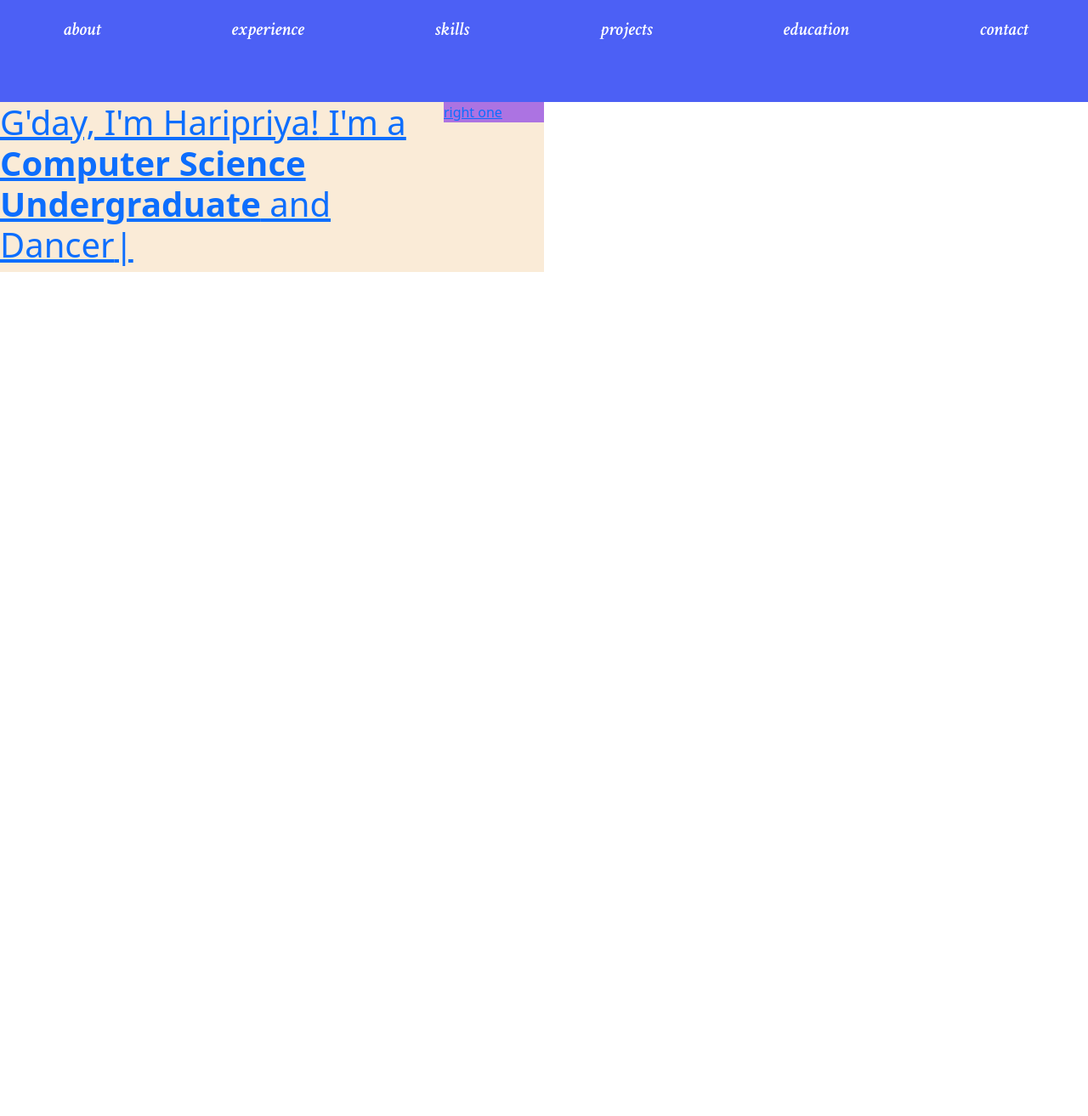
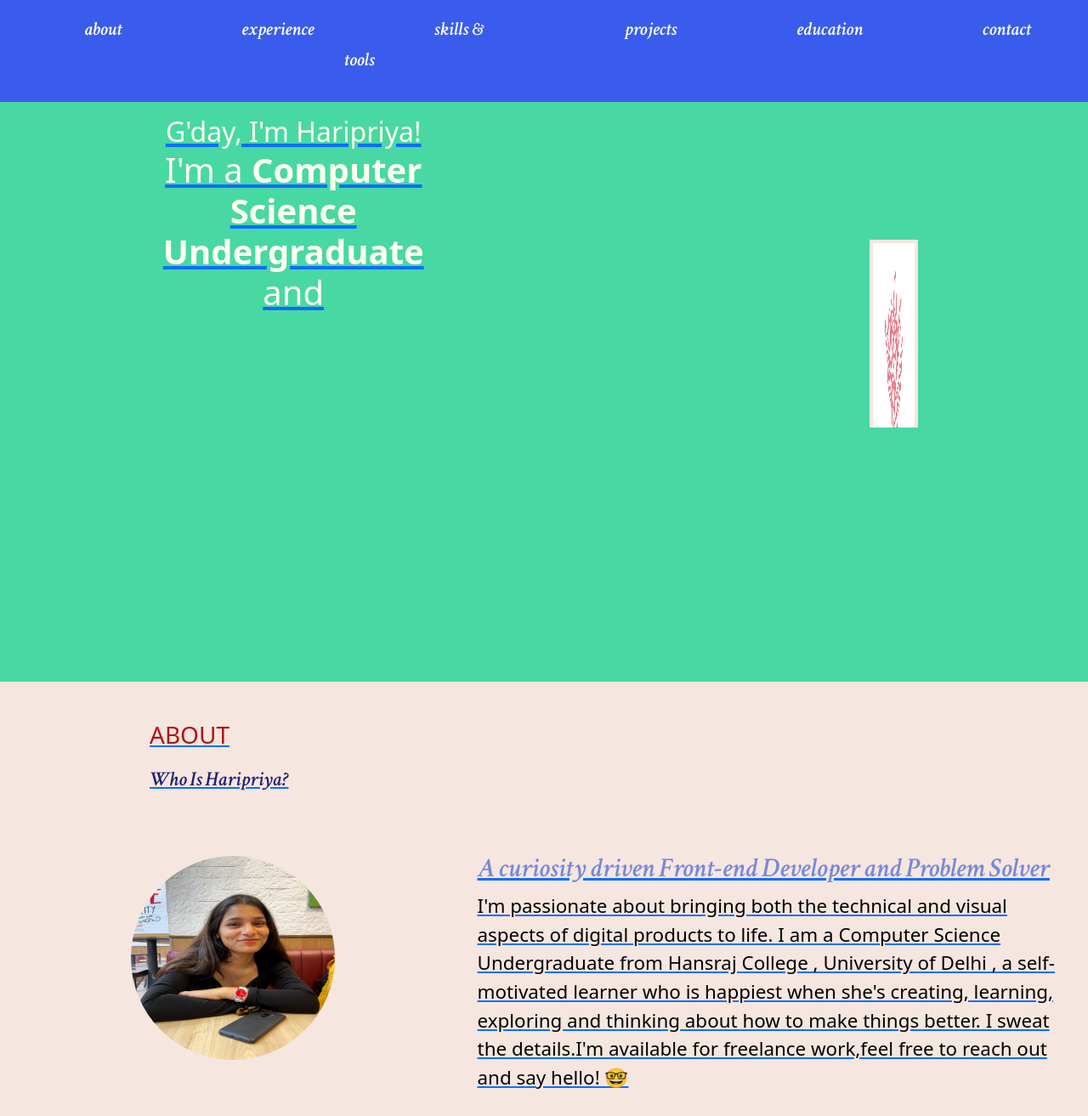
Before and after one commit to haripriya1909/portfolio, a plain HTML site: page docs/index.html in a window 1280 px wide. Shown: the whole page at 85% size. Before the commit the page ends 800 px from the top, so only its background shows below. Drawn offline with nearby package versions, Linux system fonts and the light colour scheme.

Commit message:
homwpage and about

```diff
--- a/docs/index.html
+++ b/docs/index.html
@@ -10,16 +10,16 @@
         <!-- bootstrap link -->
         <link href="https://cdn.jsdelivr.net/npm/bootstrap@5.0.2/dist/css/bootstrap.min.css" rel="stylesheet" integrity="sha384-EVSTQN3/azprG1Anm3QDgpJLIm9Nao0Yz1ztcQTwFspd3yD65VohhpuuCOmLASjC" crossorigin="anonymous">
     </head>
+
     <body>
-        <!-- <div class="main"> -->
-    <div class="homepage d-block">
+<div class="main d-md-flex flex-md-column">
         <div class="nav-part d-md-flex">
         <nav id="desktop-nav">
             <div class = "desktop-nav1 d-flex flex-row-reverse">
                 <ul class="nav-links d-flex">
-                    <li id="li1"><a href="#about">About</ a></li>
+                    <li id="li1"><a href=".about">About</ a></li>
                     <li id="li1"><a href="#experience">Experience</ a> </li>
-                    <li id="li1"><a href="#skills">Skills</ a> </li>
+                    <li id="li1"><a href="#skills">Skills &amp; tools</ a> </li>
                     <li id="li1"><a href="#projects">Projects</ a>  </li>
                     <li id="li1"><a href="#education">Education</ a>  </li>
                     <li id="li1"><a href="#contact">Contact</ a>  </li>
@@ -28,7 +28,7 @@
         </nav>
         <nav id="mobile-nav" >
         <div class = "hamburger" >
-            <div class="hamburger-icon d-flex flex-md-column" onclick="toggleMenu()">
+            <div class="hamburger-icon d-flex flex-md-column" onclick15204441="toggleMenu()">
                 <span></span>
                 <span></span>
                 <span></span>
@@ -37,7 +37,7 @@
             <ul class="nav-links d-md-flex flex-md-column p-2-md">
                 <li id="li1"><a href="#about"  onclick="toggleMenu()">About</ a></li>
                 <li id="li1"><a href="#experience"  onclick="toggleMenu()">Experience</ a> </li>
-                <li id="li1"><a href="#skills"  onclick="toggleMenu()">Skills</ a> </li>
+                <li id="li1"><a href="#skills"  onclick="toggleMenu()">Skill & tools</ a> </li>
                 <li id="li1"><a href="#projects"  onclick="toggleMenu()">Projects</ a>  </li>
                 <li id="li1"><a href="#education"  onclick="toggleMenu()">Education</ a>  </li>
                 <li id="li1"><a href="#contact"  onclick="toggleMenu()">Contact</ a>  </li>
@@ -46,21 +46,37 @@
         </div>
         </nav>
     </div>
-    <div class="intro d-md-flex">
-            <h1 d-md-flex >
-                <span class="gday no-underline">G'day, I'm Haripriya!</span>
-                I'm a <b>Computer Science Undergraduate</b>
-                and
+    <div class="homepage d-block"></div>
+     <div class="intro d-md-flex text-center p - 3">
+            <h1 class="h1-md d-block">
+                <span class="gday fs-2">G'day, I'm Haripriya!</span><br>
+                <p>I'm a <b d-inline>Computer Science Undergraduate</b><br>
+                and</p>
                 <span id="element"></span>
-                </h1>
-                <div class="right d-md-flex p-2-md">
-                    right one
-                </div>
+            </h1>
+                    <div class="flower"><img src="files/images.jpeg"class="img-fluid" ></div>
     </div>
     </div>
-    <div class="about">
-        <div id="about"></div>
-    </div>
+    <div class="about_sec d-md-flex flex-md-column" >
+        <div class="head d-md-flex flex-md-column p-5">
+            <h3 class="h3">ABOUT</h3>
+            <h4 class="h4">Who is Haripriya?</h4>
+        </div>
+        <div class="about d-md-flex flex-md-row" >
+          <div  class="left_sec d-md-flex">
+            <div class="pic d-md-flex mx-auto p-1">
+                <img src="files/DSC_0215.JPG " class="img-fluid">
+            </div>
+          </div>
+            <div class="right_sec text-start">
+                <h4>A curiosity driven Front-end Developer and Problem Solver</h4>
+                <p>I'm passionate about bringing both the technical and visual aspects of digital products to life.
+                    I am a Computer Science Undergraduate from <span>Hansraj College , University of Delhi</span> ,
+                    a self-motivated learner who is happiest when she's creating, learning, exploring and thinking about how to make things better.
+                    I sweat the details.I'm available for freelance work,feel free to reach out and say hello! &#129299</p>
+            </div>
+        </div>
+   </div>
 
     <div id="experience"></div>
     <div id="skills"></div>
@@ -68,7 +84,7 @@
     <div id="education"></div>
     <div id="contact"></div>
 
-<!-- </div> -->
+</div>
 
 
 
@@ -82,10 +98,11 @@
   <!-- Setup and start animation! -->
   <script>
     var typed = new Typed('#element', {
-      strings: ['Web developer.', 'Italian food maker.' , ' Dancer.', 'optimist.', 'Traveller.','Marvel movies fan.'],
-      typeSpeed: 50,
+      strings: ['Web developer. &#128421;', 'Problem Solver.&#128511;' , 'Italian food maker. &#127860;' , ' Dancer.&#128131;', 'optimist.&#128330;', 'Traveller.&#127956;','Superhero movies fan.&#128165;'],
+      typeSpeed: 60,
       fadeOut: true,
-      loop:true
+      loop:true,
+      showCursor:false
     });
   </script>
 </body>
--- a/docs/script.js
+++ b/docs/script.js
@@ -3,6 +3,7 @@ function toggleMenu()
     var x = document.getElementsByClassName("hamburger");
     if(x.style.display == "flex"){
         x.style.display = "none";
+
     }
     else{
         x.style.display = "block";
--- a/docs/style.css
+++ b/docs/style.css
@@ -2,29 +2,24 @@
 @import url('https://fonts.googleapis.com/css2?family=Mada:wght@400;500;600&family=Poppins:wght@300;400;500;600&display=swap');
 @import url('https://fonts.googleapis.com/css2?family=Crimson+Text:ital,wght@1,600&family=Mada:wght@400;500;600&family=Poppins:wght@300;400;500;600&display=swap');
 
-body {
-    font-family: 'Poppins', sans-serif;
-}
 html , body{
     height: 100%;
     margin: 0;
     padding: 0;
-}
-span{
-    text-decoration: none;
+    font-family: "Mada", sans-serif;
 }
 html {
     scroll-behavior: smooth;
 }
 
-p {
-    color: rgb(85, 85, 85);
+div{
+    text-decoration: none;
+}
+/* Transition */
+.main{
+    height: 100%;
 }
 
-/* Transition */
-a .btn {
-    transition: all 300ms ease; /* To make smooth changes to elements */
-}
 .nav-part{
     height: 30%;
 }
@@ -46,7 +41,7 @@ a .btn {
 }
 
 #desktop-nav {
-
+    position: fixed;
     height: 15vh;
     align-items: center;
     justify-content: space-around;
@@ -63,15 +58,16 @@ a .btn {
     font-family: "Crimson Text", serif;
     color: #fff;
     text-shadow: 2px;
-    margin: 2.4rem;
+    margin: 2.2rem;
 }
 
 
 /* HAMBURGER STUFF */
 
 #mobile-nav {
+    position: fixed;
     color: #fff;
-    height: 100%;
+    height: 30%;
     align-items: center;
     justify-content: space-around;
     background-color: rgba(57, 79, 244, 0.9);
@@ -111,20 +107,76 @@ a .btn {
 
 
 .intro{
-    background-color: antiquewhite;
-    width: 50%;
+    color: #ffe;
+    padding: 10%;
+    background-color: #48d8a4;
+    width: 100%;
     height: 100%;
     overflow: hidden;
     box-sizing: border-box;
     margin: 0;
 }
-.right{
-    background-color: rgb(172, 115, 226);
-    width: 50%;
+/* .intro h1{
+    width: 80%;
+} */
+.flower{
+    padding: 50%;
+    margin:10% 2% 4% 40%;
+    width: 20%;
     height: 50%;
     overflow: hidden;
     box-sizing: border-box;
+    padding: 5%;
 }
-.no-underline{
-    text-underline-offset: none;
+.flower img{
+    width: 300px;
+    height: 300px;
+    border: 4px solid #f6e6e0;
+
 }
+.pic img{
+    size: 2rem;
+    border-radius: 50%;
+    width: 15rem;
+    height: 15rem;
+
+}
+.left_sec{
+    width:45%;
+    padding:1%;
+}
+.right_sec{
+    width:60%;
+    padding:1%;
+
+}
+.right_sec h4{
+    font-family: "Crimson Text", serif;
+    color:#7689d8;
+    font-size: 2rem;
+}
+.right_sec p{
+    color:black;
+    font-size: 1.4rem;
+    margin-right: 2%;
+}
+.head{
+    height: 20%;
+    margin-left: 10%;
+}
+.about_sec{
+    background-color: #f6e6e0;
+}
+.about{
+    height: 80%;
+}
+.head h3{
+    color:#af1414;
+    margin-bottom: 2%;;
+}
+.head h4{
+    color: #1c2273;
+    text-transform: capitalize;
+    font-family: "Crimson Text", serif;
+    margin-bottom: 1%;
+}
```
Also changed, not shown: docs/files/DSC_0215.jpg (added), docs/files/images.jpeg (renamed from docs/images.jpeg), docs/mediaquery.css (line endings or trailing spaces).
